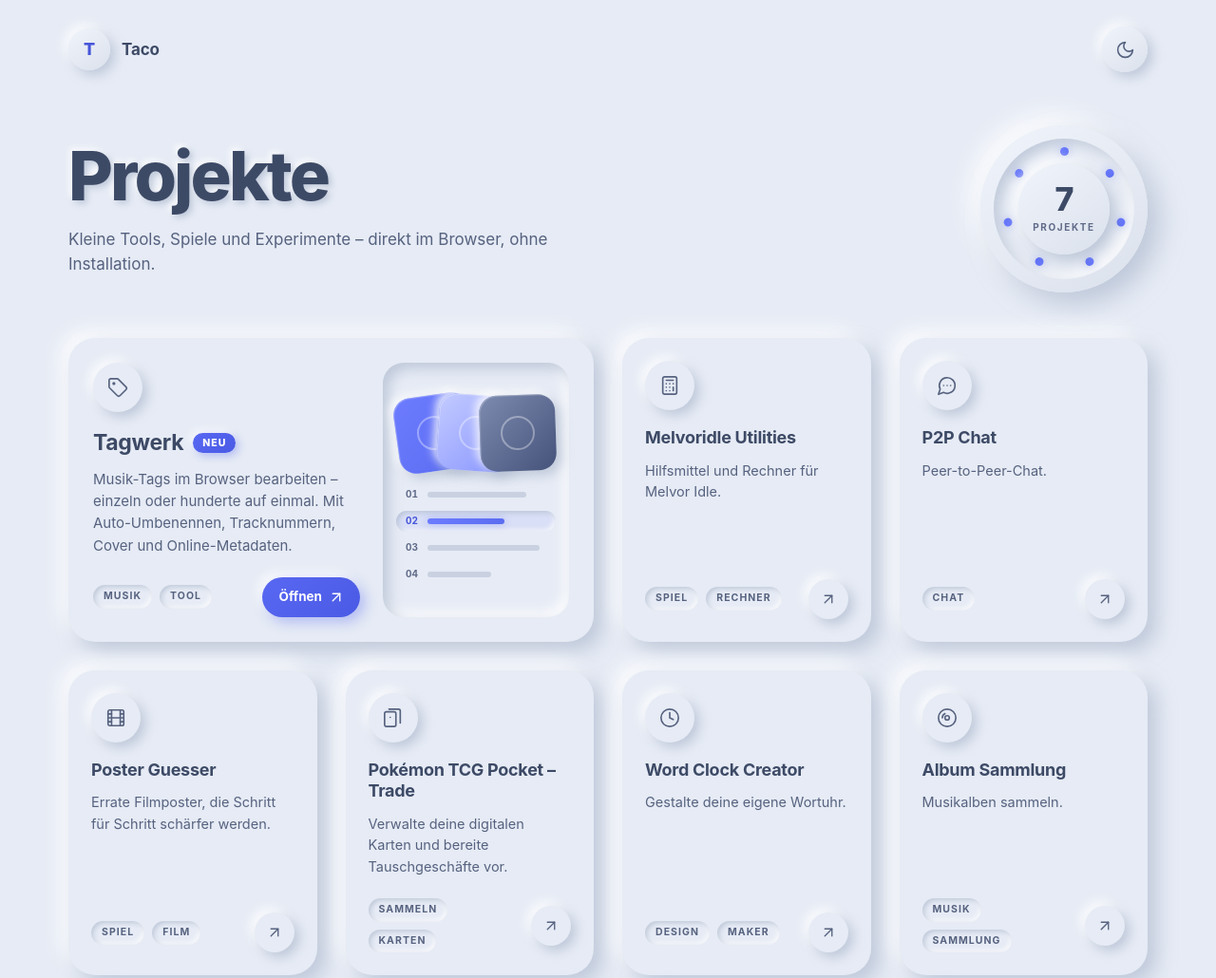
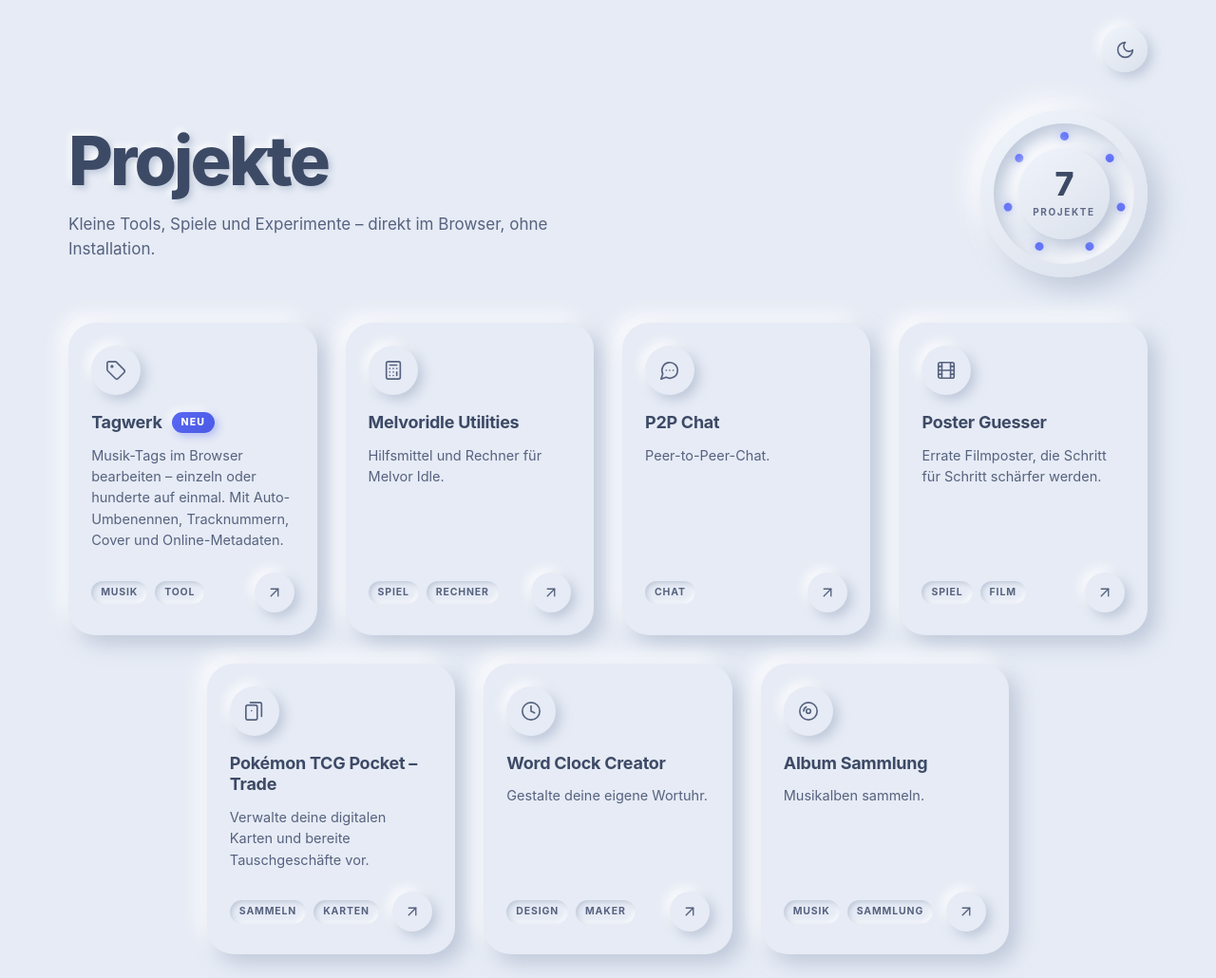
Before and after one commit to DerPW/derpw.github.io, a plain HTML site: page index.html in a window 1280 px wide. Shown: the top 1030 px of the page at 95% size. Drawn offline with Linux system fonts and the light colour scheme.

Commit message:
Startseite: Taco-Kopf und Tagwerk-Hervorhebung entfernt
- Kopfzeile ohne „T / Taco“, nur noch der Hell/Dunkel-Umschalter oben rechts
- Tagwerk ist eine normale Karte (Chips + runder Pfeil-Knopf), „Neu“ bleibt;
  Vorschau-Grafik samt CSS entfernt
- Karten-Raster als zentrierte Reihen (1/2/3/4 Spalten), eine unvollständige
  letzte Reihe steht mittig; Chips etwas kompakter, damit sie einzeilig bleiben

Co-Authored-By: Claude Opus 5.5 <noreply@anthropic.com>

```diff
--- a/index.html
+++ b/index.html
@@ -24,7 +24,6 @@
   <main class="page">
     <header class="hero">
       <div class="topbar">
-        <div class="brand"><span class="brand-mark">T</span>Taco</div>
         <button class="theme-toggle" id="theme-toggle" type="button" aria-label="Hell/Dunkel umschalten" title="Hell/Dunkel umschalten">
           <svg class="i-moon" viewBox="0 0 24 24" aria-hidden="true" focusable="false"><path d="M12 3a6 6 0 0 0 9 9 9 9 0 1 1-9-9Z"/></svg>
           <svg class="i-sun" viewBox="0 0 24 24" aria-hidden="true" focusable="false"><circle cx="12" cy="12" r="4"/><path d="M12 2v2"/><path d="M12 20v2"/><path d="m4.93 4.93 1.41 1.41"/><path d="m17.66 17.66 1.41 1.41"/><path d="M2 12h2"/><path d="M20 12h2"/><path d="m6.34 17.66-1.41 1.41"/><path d="m19.07 4.93-1.41 1.41"/></svg>
@@ -45,27 +44,13 @@
     </header>
 
     <section class="grid" id="projects">
-      <a class="card featured" href="/tagwerk/" style="--h: 280; --i: 0">
-        <div class="card-main">
-          <span class="card-icon">
-            <svg viewBox="0 0 24 24"><path d="M12.586 2.586A2 2 0 0 0 11.172 2H4a2 2 0 0 0-2 2v7.172a2 2 0 0 0 .586 1.414l8.704 8.704a2.426 2.426 0 0 0 3.42 0l6.58-6.58a2.426 2.426 0 0 0 0-3.42z"/><circle cx="7.5" cy="7.5" r=".9" fill="currentColor"/></svg>
-          </span>
-          <h2 class="card-title">Tagwerk <span class="new">Neu</span></h2>
-          <p class="card-text">Musik-Tags im Browser bearbeiten – einzeln oder hunderte auf einmal. Mit Auto-Umbenennen, Tracknummern, Cover und Online-Metadaten.</p>
-          <div class="card-foot">
-            <span class="chips"><span>Musik</span><span>Tool</span></span>
-            <span class="go">Öffnen <svg viewBox="0 0 24 24"><path d="M7 7h10v10"/><path d="M7 17 17 7"/></svg></span>
-          </div>
-        </div>
-        <div class="preview" aria-hidden="true">
-          <div class="pv-covers"><i></i><i></i><i></i></div>
-          <div class="pv-rows">
-            <span><b>01</b><em style="--w: 70%"></em></span>
-            <span class="sel"><b>02</b><em style="--w: 55%"></em></span>
-            <span><b>03</b><em style="--w: 80%"></em></span>
-            <span><b>04</b><em style="--w: 45%"></em></span>
-          </div>
-        </div>
+      <a class="card" href="/tagwerk/" style="--h: 280; --i: 0">
+        <span class="card-icon">
+          <svg viewBox="0 0 24 24"><path d="M12.586 2.586A2 2 0 0 0 11.172 2H4a2 2 0 0 0-2 2v7.172a2 2 0 0 0 .586 1.414l8.704 8.704a2.426 2.426 0 0 0 3.42 0l6.58-6.58a2.426 2.426 0 0 0 0-3.42z"/><circle cx="7.5" cy="7.5" r=".9" fill="currentColor"/></svg>
+        </span>
+        <h2 class="card-title">Tagwerk <span class="new">Neu</span></h2>
+        <p class="card-text">Musik-Tags im Browser bearbeiten – einzeln oder hunderte auf einmal. Mit Auto-Umbenennen, Tracknummern, Cover und Online-Metadaten.</p>
+        <div class="card-foot"><span class="chips"><span>Musik</span><span>Tool</span></span><span class="go"><svg viewBox="0 0 24 24"><path d="M7 7h10v10"/><path d="M7 17 17 7"/></svg></span></div>
       </a>
 
       <a class="card" href="/Melvoridle-Utilities/" style="--h: 145; --i: 1">
--- a/style.css
+++ b/style.css
@@ -18,14 +18,12 @@
   --accent-grad: linear-gradient(135deg, var(--accent-1), var(--accent-2));
   --accent-strong: linear-gradient(135deg, #5868f2, #4a5ae4);  /* trägt weiße Schrift */
   --accent-glow: rgba(90, 108, 240, .38);
-  --accent-tint: rgba(109, 124, 255, .11);
   --on-accent: #fff;
   --focus: #5a6cf0;
 
   --sh-dark: rgba(163, 177, 198, .6);
   --sh-light: rgba(255, 255, 255, .85);
   --sheen: rgba(255, 255, 255, .55);
-  --track: rgba(140, 154, 180, .32);
   --none: rgba(163, 177, 198, 0);
 
   /* Schatten – immer 2 äußere + 2 innere Ebenen, damit
@@ -59,13 +57,11 @@
   --accent-2: #6c7dff;
   --accent-ink: #9aa6ff;
   --accent-glow: rgba(108, 125, 255, .42);
-  --accent-tint: rgba(131, 145, 255, .13);
   --focus: #8f9cff;
 
   --sh-dark: rgba(0, 0, 0, .5);
   --sh-light: rgba(255, 255, 255, .055);
   --sheen: rgba(150, 162, 255, .07);
-  --track: rgba(0, 0, 0, .32);
   --none: rgba(0, 0, 0, 0);
   color-scheme: dark;
 }
@@ -88,13 +84,7 @@ svg { width: 22px; height: 22px; fill: none; stroke: currentColor; stroke-width:
 /* ---------- Seite ---------- */
 .page { max-width: 1200px; margin: 0 auto; padding: 20px 16px 40px; }
 
-.topbar { display: flex; align-items: center; justify-content: space-between; gap: 16px; margin-bottom: clamp(32px, 7vh, 72px); animation: rise .7s var(--ease) backwards; }
-.brand { display: inline-flex; align-items: center; gap: 12px; font: 700 17px/1 var(--font-round); color: var(--text-1); letter-spacing: -.01em; }
-.brand-mark {
-  width: 44px; height: 44px; border-radius: 50%; display: grid; place-items: center;
-  font-size: 18px; font-weight: 800; color: var(--accent-ink);
-  background: var(--convex); box-shadow: var(--raised);
-}
+.topbar { display: flex; justify-content: flex-end; margin-bottom: clamp(20px, 5vh, 48px); animation: rise .7s var(--ease) backwards; }
 
 /* Umschalter Hell/Dunkel */
 .theme-toggle {
@@ -155,7 +145,9 @@ svg { width: 22px; height: 22px; fill: none; stroke: currentColor; stroke-width:
 @keyframes dot-in { from { opacity: 0; scale: 0; } }
 
 /* ---------- Karten ---------- */
-.grid { display: grid; grid-template-columns: minmax(0, 1fr); gap: 24px; }
+/* Flex statt Grid: eine unvollständige letzte Reihe wird mittig gesetzt */
+.grid { --cols: 1; --gap: 24px; display: flex; flex-wrap: wrap; justify-content: center; gap: var(--gap); }
+.grid > .card { flex: 0 0 calc((100% - (var(--cols) - 1) * var(--gap)) / var(--cols) - .05px); min-width: 0; }
 
 .card {
   --mx: 50%; --my: 50%;
@@ -179,18 +171,18 @@ svg { width: 22px; height: 22px; fill: none; stroke: currentColor; stroke-width:
 }
 .card-title { margin: 0; display: flex; align-items: center; flex-wrap: wrap; gap: 10px; font: 700 18px/1.25 var(--font-round); letter-spacing: -.015em; color: var(--text-1); }
 .card-text { margin: 0; flex: 1; font-size: 14.5px; color: var(--text-2); }
-.card-foot { display: flex; align-items: center; justify-content: space-between; gap: 12px; margin-top: 10px; }
+.card-foot { display: flex; align-items: center; justify-content: space-between; gap: 10px; margin-top: 10px; }
 
 .chips { display: flex; flex-wrap: wrap; gap: 8px; }
 .chips span {
-  padding: 6px 11px; border-radius: 999px; font-size: 10.5px; font-weight: 700; line-height: 1.2; letter-spacing: .1em; text-transform: uppercase;
+  padding: 6px 10px; border-radius: 999px; font-size: 10.5px; font-weight: 700; line-height: 1.2; letter-spacing: .08em; text-transform: uppercase;
   color: var(--text-2); box-shadow: var(--inset-xs);
 }
 
 /* runder Pfeil-Knopf; beim Überfahren wird er zum Akzent-Knopf */
 .go {
   position: relative; isolation: isolate; flex: none; width: 42px; height: 42px; border-radius: 999px;
-  display: inline-flex; align-items: center; justify-content: center; gap: 6px;
+  display: inline-flex; align-items: center; justify-content: center;
   color: var(--text-2); background: var(--bg); box-shadow: var(--raised);
   transition: box-shadow .25s var(--ease), color .25s, transform .25s var(--ease);
 }
@@ -215,40 +207,6 @@ svg { width: 22px; height: 22px; fill: none; stroke: currentColor; stroke-width:
 /* nach den Hover-Regeln, damit „eindrücken“ gewinnt */
 .card:active { transform: scale(.985); box-shadow: var(--card-pressed); }
 
-/* ---------- Hervorgehobene Karte ---------- */
-.card.featured { gap: 22px; }
-.card.featured .card-main { display: flex; flex-direction: column; gap: 12px; flex: 1; min-width: 0; }
-.card.featured .card-title { font-size: 23px; }
-.card.featured .card-text { font-size: 15px; }
-.card.featured .go { width: auto; padding: 0 16px 0 18px; font-size: 13.5px; font-weight: 700; color: var(--on-accent); box-shadow: var(--raised-accent); }
-.card.featured .go::before { background: var(--accent-strong); opacity: 1; }
-
-.preview {
-  display: flex; flex-direction: column; justify-content: center; gap: 14px; padding: 16px 14px;
-  border-radius: 22px; background: var(--bg); box-shadow: var(--inset);
-}
-.pv-covers { position: relative; height: 80px; width: 168px; }
-.pv-covers i {
-  position: absolute; top: 0; width: 80px; height: 80px; border-radius: 18px;
-  box-shadow: 5px 5px 12px var(--sh-dark), -4px -4px 10px var(--sh-light), inset 1px 1px 1px rgba(255, 255, 255, .28);
-  transition: transform .5s var(--spring);
-}
-.pv-covers i::after { content: ""; position: absolute; inset: 22px; border-radius: 50%; border: 2px solid rgba(255, 255, 255, .35); }
-.pv-covers i:nth-child(1) { left: 0; background: var(--accent-grad); transform: rotate(-8deg); }
-.pv-covers i:nth-child(2) { left: 44px; background: linear-gradient(135deg, #c3cbff, #8794ff); transform: rotate(4deg); }
-.pv-covers i:nth-child(3) { left: 88px; background: linear-gradient(135deg, #7d8bb0, #45527a); transform: rotate(-2deg); }
-@media (hover: hover) {
-  .card:hover .pv-covers i:nth-child(1) { transform: rotate(-12deg) translateX(-6px); }
-  .card:hover .pv-covers i:nth-child(3) { transform: rotate(4deg) translateX(6px); }
-}
-.pv-rows { display: flex; flex-direction: column; gap: 6px; }
-.pv-rows span { display: flex; align-items: center; gap: 10px; height: 22px; padding: 0 10px; border-radius: 11px; }
-.pv-rows b { font-size: 10px; font-weight: 700; color: var(--text-3); font-variant-numeric: tabular-nums; }
-.pv-rows em { display: block; height: 6px; width: var(--w); border-radius: 3px; background: var(--track); }
-.pv-rows .sel { background: var(--accent-tint); box-shadow: var(--inset-xs); }
-.pv-rows .sel b { color: var(--accent-ink); }
-.pv-rows .sel em { background: var(--accent-grad); box-shadow: 0 0 8px var(--accent-glow); }
-
 /* ---------- Fuß ---------- */
 .foot { display: flex; justify-content: center; margin-top: 56px; animation: rise .8s var(--ease) backwards .7s; }
 .version { padding: 7px 14px; border-radius: 999px; font-size: 11.5px; font-weight: 700; letter-spacing: .1em; color: var(--text-3); box-shadow: var(--inset-xs); }
@@ -262,25 +220,14 @@ svg { width: 22px; height: 22px; fill: none; stroke: currentColor; stroke-width:
     --card-pressed: 0 0 0 var(--none), 0 0 0 var(--none), inset 5px 5px 11px var(--sh-dark), inset -5px -5px 11px var(--sh-light);
   }
   .card { min-height: 0; }
-  .pv-covers { margin: 0 auto; }
 }
 @media (min-width: 640px) {
   .page { padding: 28px 32px 56px; }
-  .grid { grid-template-columns: repeat(2, minmax(0, 1fr)); gap: 28px; }
+  .grid { --cols: 2; --gap: 28px; }
   .card { padding: 24px; border-radius: 28px; }
-  .card.featured { grid-column: span 2; flex-direction: row; align-items: stretch; gap: 24px; padding: 26px; min-height: 250px; }
-  .preview { flex: none; width: 196px; }
 }
-/* 3 Spalten: Tagwerk über die volle Breite, darunter 2 volle Reihen */
-@media (min-width: 960px) {
-  .grid { grid-template-columns: repeat(3, minmax(0, 1fr)); }
-  .card.featured { grid-column: span 3; }
-}
-/* 4 Spalten: Tagwerk über 2 Spalten, ebenfalls 2 volle Reihen */
-@media (min-width: 1240px) {
-  .grid { grid-template-columns: repeat(4, minmax(0, 1fr)); gap: 30px; }
-  .card.featured { grid-column: span 2; }
-}
+@media (min-width: 960px) { .grid { --cols: 3; } }
+@media (min-width: 1240px) { .grid { --cols: 4; --gap: 30px; } }
 
 @media (prefers-reduced-motion: reduce) {
   *, *::before, *::after { animation-duration: .01ms !important; animation-delay: 0s !important; transition-duration: .01ms !important; }
```
